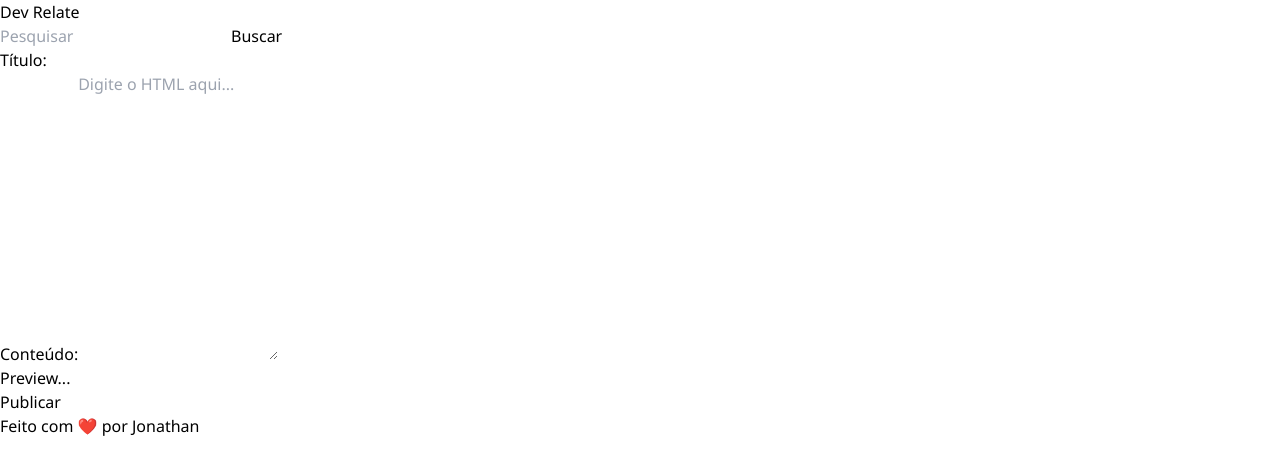
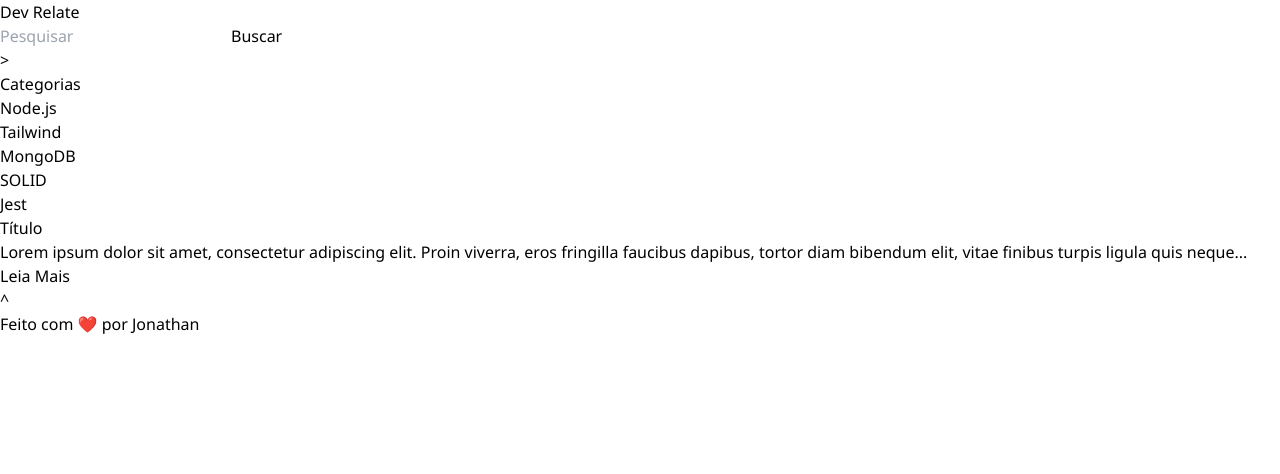
Before and after one commit to jonathanoliveirarocha/relate, a React (Vite) app in the folder frontend/: page / in a window 1280 px wide. Shown: the top 474 px of the page. Built offline with nearby package versions, Linux system fonts and the light colour scheme.

Commit message:
Refactoring NewArticle

```diff
--- a/frontend/src/App.jsx
+++ b/frontend/src/App.jsx
@@ -11,9 +11,8 @@ function App() {
     <>
       <Header />
       <div className="flex min-h-screen">
-        <NewArticle />
-        {/* <Categories />
-        <Articles /> */}
+        <Categories />
+        <Articles />
       </div>
       <Footer />
     </>
--- a/frontend/src/components/NewArticle/index.jsx
+++ b/frontend/src/components/NewArticle/index.jsx
@@ -1,18 +1,30 @@
 import React, { useState } from "react";
 
 function NewArticle() {
-  const [textHTML, setTextHTML] = useState("Preview...");
-
-  const setNewText = (event) => {
-    setTextHTML(event.target.value);
-  };
-
   return (
     <>
       <div className="w-full h-screen flex items-center justify-center">
         <div className="w-4/5 rounded-lg border border-gray-200 p-4">
           <form className="space-y-4">
-            <div>
+            <Info />
+            <Article />
+            <button
+              type="submit"
+              className="w-full py-1 rounded-md bg-gray-500 text-white hover:bg-gray-600"
+            >
+              Publicar
+            </button>
+          </form>
+        </div>
+      </div>
+    </>
+  );
+}
+
+function Info() {
+  return (
+    <div className="flex gap-4">
+      <div className="w-1/2">
         <label htmlFor="title" className="text-sm">
           Título:
         </label>
@@ -22,6 +34,32 @@ function NewArticle() {
           className="w-full border border-gray-200 rounded-md px-2 py-1"
         />
       </div>
+      <div className="w-1/2">
+        <label htmlFor="category" className="text-sm">
+          Categoria:
+        </label>
+        <select
+          name="category"
+          className="w-full border border-gray-200 rounded-md px-2 py-1"
+        >
+          <option value="">Node.js</option>
+          <option value="">Tailwind</option>
+          <option value="">MongoDB</option>
+          <option value="">SOLID</option>
+          <option value="">Jest</option>
+        </select>
+      </div>
+    </div>
+  );
+}
+
+function Article() {
+  const [textHTML, setTextHTML] = useState("Preview...");
+  const setNewText = (event) => {
+    setTextHTML(event.target.value);
+  };
+  return (
+    <>
       <div>
         <label htmlFor="content" className="text-sm">
           Conteúdo:
@@ -41,16 +79,6 @@ function NewArticle() {
           dangerouslySetInnerHTML={{ __html: textHTML }}
         />
       </div>
-
-            <button
-              type="submit"
-              className="w-full py-1 rounded-md bg-gray-500 text-white hover:bg-gray-600"
-            >
-              Publicar
-            </button>
-          </form>
-        </div>
-      </div>
     </>
   );
 }
```
Lines whose indentation alone changed are shown as unchanged.
